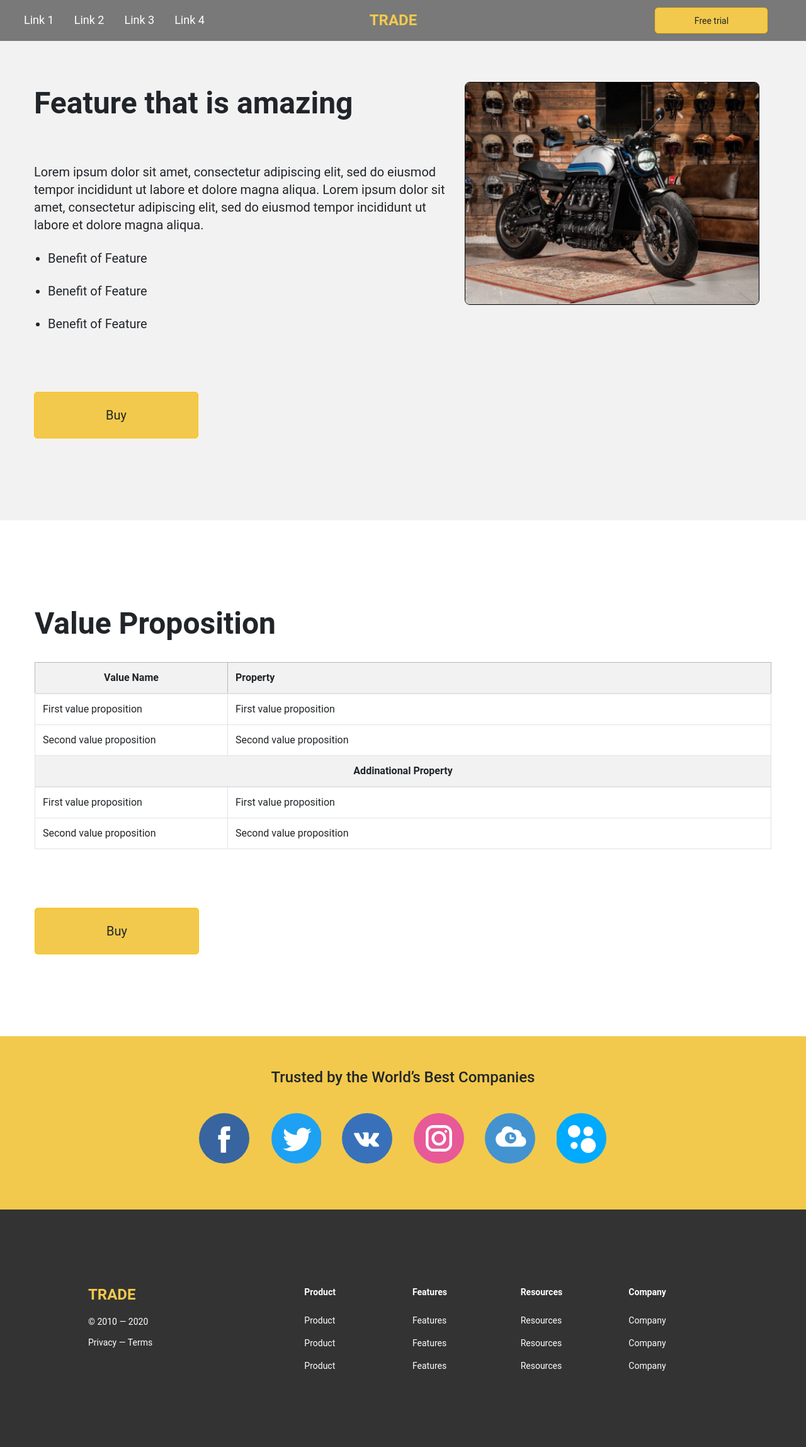
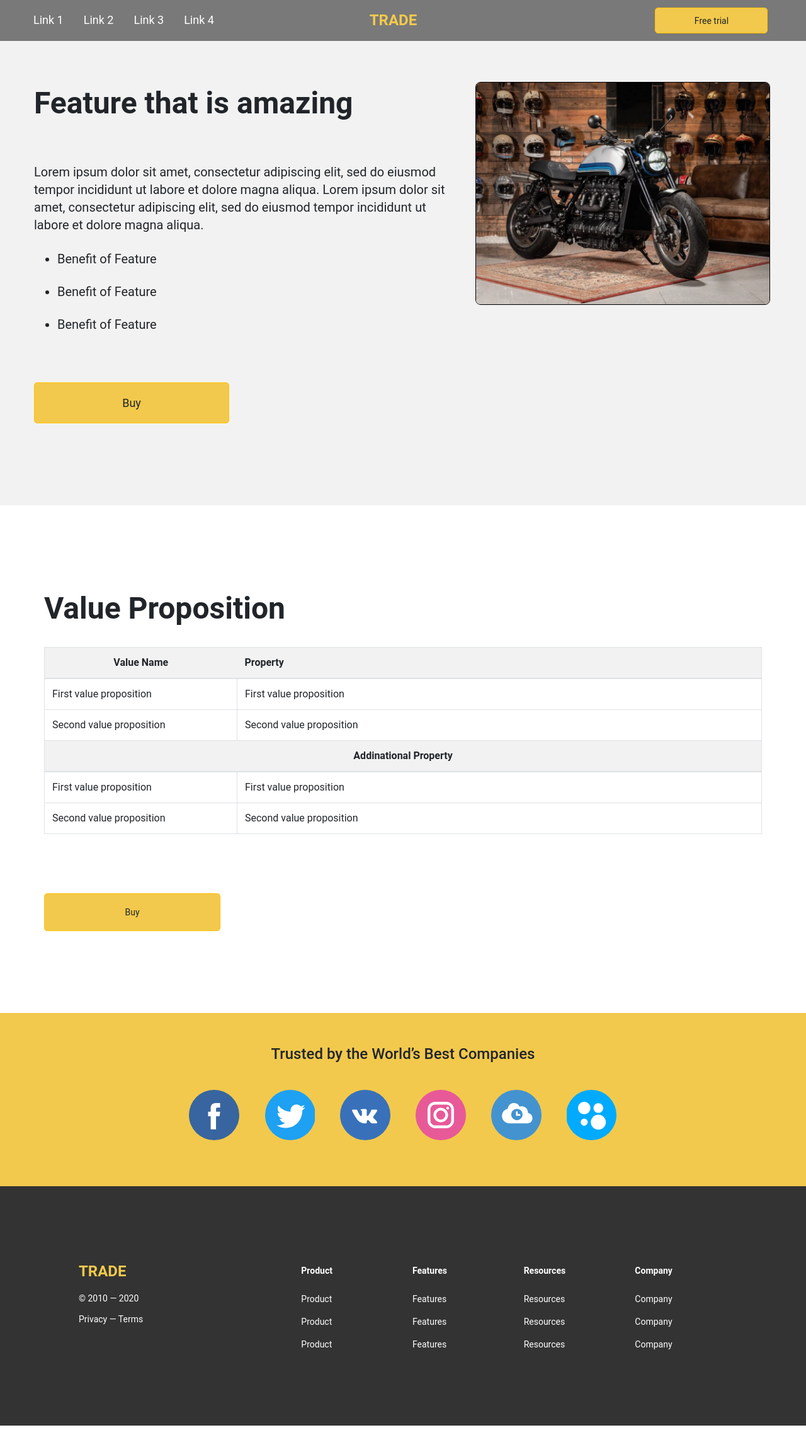
Before and after one commit to B00gard/dev.bx, a PHP site: page /Mockup/HW2/DetailPage.php in a window 1280 px wide. Shown: the whole page at 63% size. After the commit the page ends 2263 px from the top, so only its background shows below. Run offline with PHP 8.4, Linux system fonts and the light colour scheme.

Commit message:
Изменены стили

```diff
--- a/Mockup/HW2/DetailPage.php
+++ b/Mockup/HW2/DetailPage.php
@@ -14,7 +14,7 @@
 					ut labore et dolore magna aliqua.
 				</p>
 				<div class="col-4">
-					<ul class="content-detail-ul">
+					<ul class="content-details-ul">
 						<li>
 							Benefit of Feature
 						</li>
@@ -27,24 +27,24 @@
 					</ul>
 				</div>
 				<div class="col text-left btn-middle-detailPage">
-					<a href="" class="btn btn-lg btn-warning btn-detailPage">Buy</a>
+					<a href="" class="btn btn-lg btn-warning">Buy</a>
 				</div>
 			</div>
 			<div class="col-5">
-				<img src="images/moto4.png" alt="" class="content-detail-image"/>
+				<img src="images/moto4.png" alt=""/>
 			</div>
 		</div>
 	</div>
 </div>
 
-<div class="content-proposition">
+<div class="content-table">
 	<div class="container">
 		<div class="row"><h1 class="font-weight-bold">Value Proposition</h1></div>
 		<div class="row">
 			<table class="table table-bordered">
 				<thead>
 					<tr class="table-secondary">
-						<th scope="col" class="text-center smallColumn">Value Name</th>
+						<th scope="col" class="text-center smallCol">Value Name</th>
 						<th scope="col" class="text-left">Property</th>
 					</tr>
 				<tbody>
@@ -77,14 +77,12 @@
 		</div>
 		<div class="row">
 			<div class="col text-left btn-middle-detailPage">
-				<a href="" class="btn btn-lg btn-warning btn-detailPage">Buy</a>
+				<a href="" class="btn btn-lg btn-warning">Buy</a>
 			</div>
 		</div>
 	</div>
 </div>
 
-
-
 <?php
 include_once "footer1.php";
 include_once "footer2.php";
--- a/Mockup/HW2/UIstyle.php
+++ b/Mockup/HW2/UIstyle.php
@@ -7,10 +7,10 @@
 	<title>HW2</title>
 	<link rel="stylesheet" href="https://cdn.jsdelivr.net/npm/bootstrap@4.5.3/dist/css/bootstrap.min.css"
 		  integrity="sha384-TX8t27EcRE3e/ihU7zmQxVncDAy5uIKz4rEkgIXeMed4M0jlfIDPvg6uqKI2xXr2" crossorigin="anonymous"/>
-	<link rel="stylesheet" href="style1.css"/>
+	<link rel="stylesheet" href="style.css"/>
 </head>
 <body>
-<div class="wrap1">
+<div class="wrap-UI-style">
 	<div class="container content-UiStyle">
 		<div class="row">
 			<div class="col-6">
--- a/Mockup/HW2/footer2.php
+++ b/Mockup/HW2/footer2.php
@@ -1,5 +1,5 @@
 <footer>
-	<div class="footer-content container">
+	<div class="container">
 		<div class="row">
 			<div class="col-4 text-white text-left">
 				<div class="row"> <div class="logo">TRADE</div></div>
--- a/Mockup/HW2/header.php
+++ b/Mockup/HW2/header.php
@@ -7,7 +7,7 @@
 	<title>HW2</title>
 	<link rel="stylesheet" href="https://cdn.jsdelivr.net/npm/bootstrap@4.5.3/dist/css/bootstrap.min.css"
 		  integrity="sha384-TX8t27EcRE3e/ihU7zmQxVncDAy5uIKz4rEkgIXeMed4M0jlfIDPvg6uqKI2xXr2" crossorigin="anonymous"/>
-	<link rel="stylesheet" href="style1.css"/>
+	<link rel="stylesheet" href="style.css"/>
 
 </head>
 <body>
@@ -29,7 +29,7 @@
 			</div>
 
 			<div class="col text-right btn-top">
-				<a href="" class="btn btn-lg btn-warning btn-head">Free trial</a>
+				<a href="" class="btn btn-lg btn-warning">Free trial</a>
 			</div>
 		</div>
 	</header>
```
Also changed, not shown: Mockup/HW2/LoginPage.php (+4 -4 lines).
